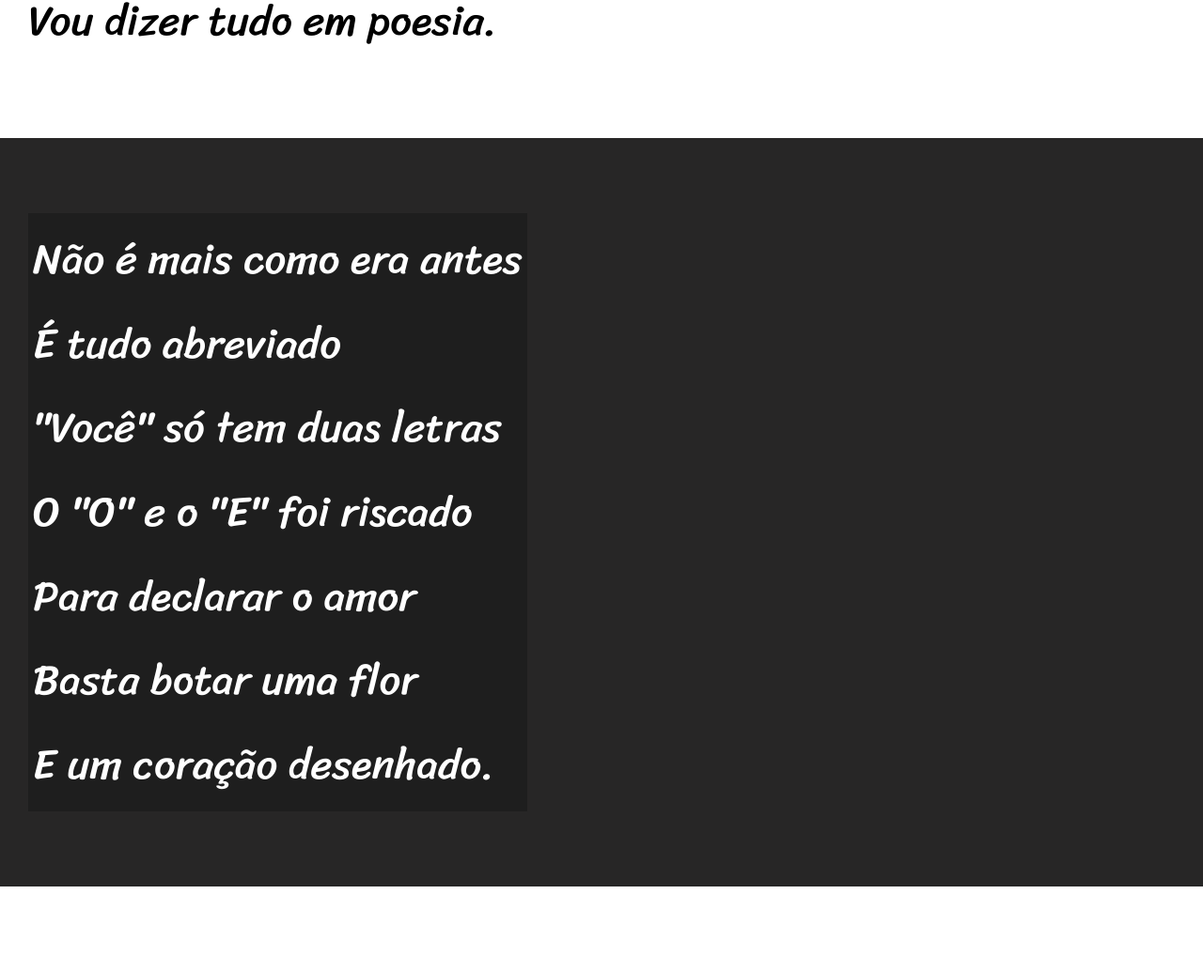
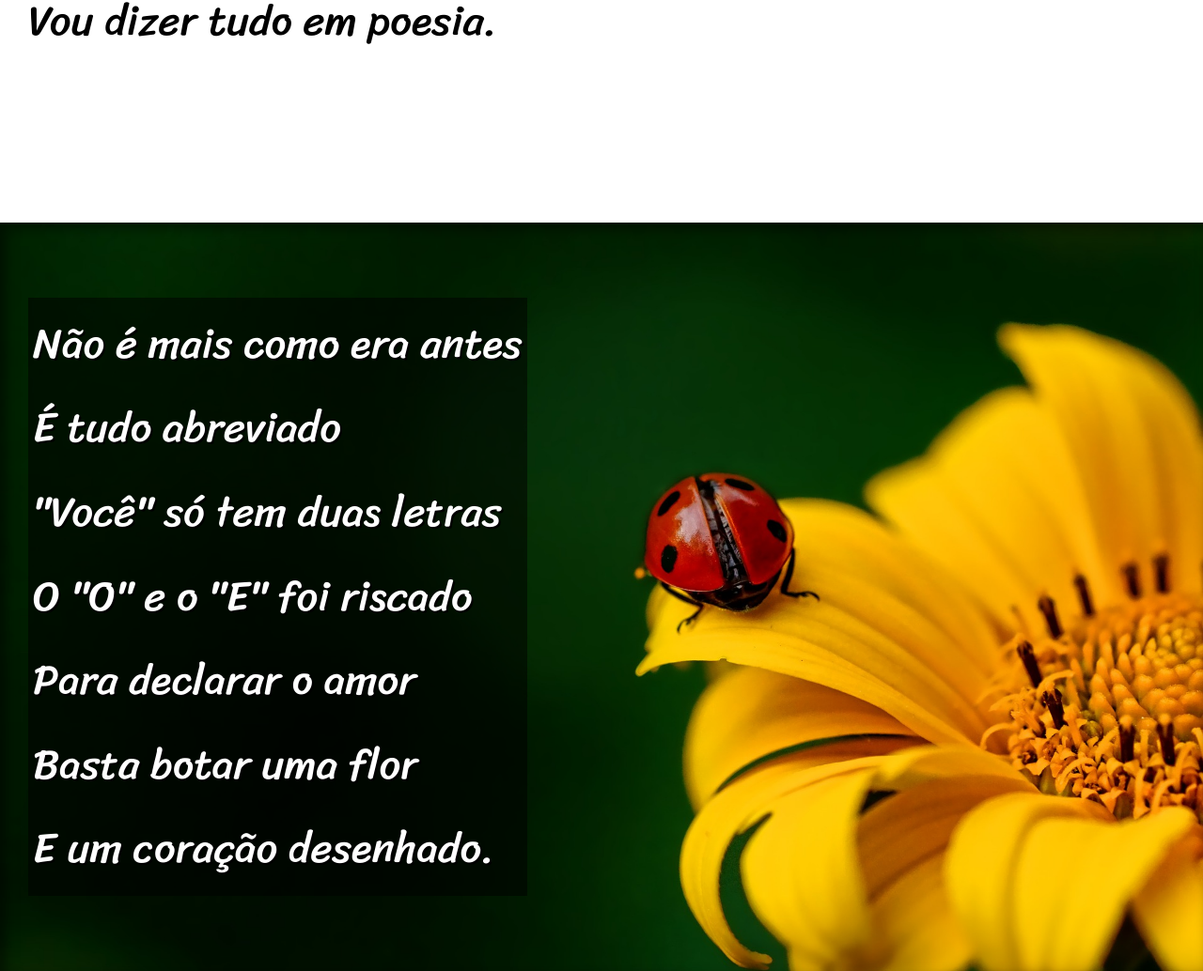
Before and after one commit to gilbertomoreiracoelho/html-css, a plain HTML site: page Desafios/desafio 12/index.html in a window 1280 px wide. Shown: the part 900-1934 px from the top of the page at 94% size. Drawn offline with Linux system fonts and the light colour scheme.

Commit message:
atualização

```diff
--- a/Desafios/desafio 12/estilo/style.css
+++ b/Desafios/desafio 12/estilo/style.css
@@ -59,6 +59,10 @@ section {
     font-size: 3.5vw;
 }
 
+section p {
+    padding-bottom: 2em;
+}
+
 section.normal {
     background-color: white;
     color: black;
@@ -67,14 +71,32 @@ section.normal {
 section.imagem {
     background-color: rgb(39, 38, 38);
     color: white;
+    box-shadow: inset 6px 6px 13px 0px rgba(0, 0, 0, 0.507);
+    background-attachment: fixed;
+}
+
+section.imagem > p {
+    background-color: rgba(0, 0, 0, 0.521);
+    display: inline-block;
+    padding: 5px;
+    text-shadow: 2px 2px 0px black;
+
 
 }
 
-section.imagem > p {
-    background-color: rgba(0, 0, 0, 0.219);
-    display: inline-block;
-    padding: 5px;
+section#img01 {
+    background-image: url('../imagens/background001.jpg');
+    background-position: right center;
+    background-size: cover;
 }
+
+section#img02 {
+    background-image: url('../imagens/background002.jpg');
+    background-size: cover;
+
+
+}
+
 footer {
     background-color: black;
     color: white;
--- a/Desafios/desafio 12/index.html
+++ b/Desafios/desafio 12/index.html
@@ -28,7 +28,7 @@
     </section>
 
 
-    <section class="imagem">
+    <section class="imagem" id="img01">
         <p>
             Não é mais como era antes <br>
             É tudo abreviado <br>
@@ -50,6 +50,9 @@
             Agora é .com <br>
             Se o saite é muito bom <br>
             Ele vale um alto preço. <br>
+        </p>
+
+        <p>
             Pra piorar a liguagem <br>
             O emoticom é um risco <br>
             Tem símbolo para tudo <br>
@@ -58,10 +61,11 @@
             Pra entender como fica <br>
             Decifre esse rabisco.
         </p>
+
     </section>
 
 
-    <section class="imagem">
+    <section class="imagem" id="img02">
         <p>
             Tenho saudade das cartas <br>
             Escritas com a própria mão <br>
```
